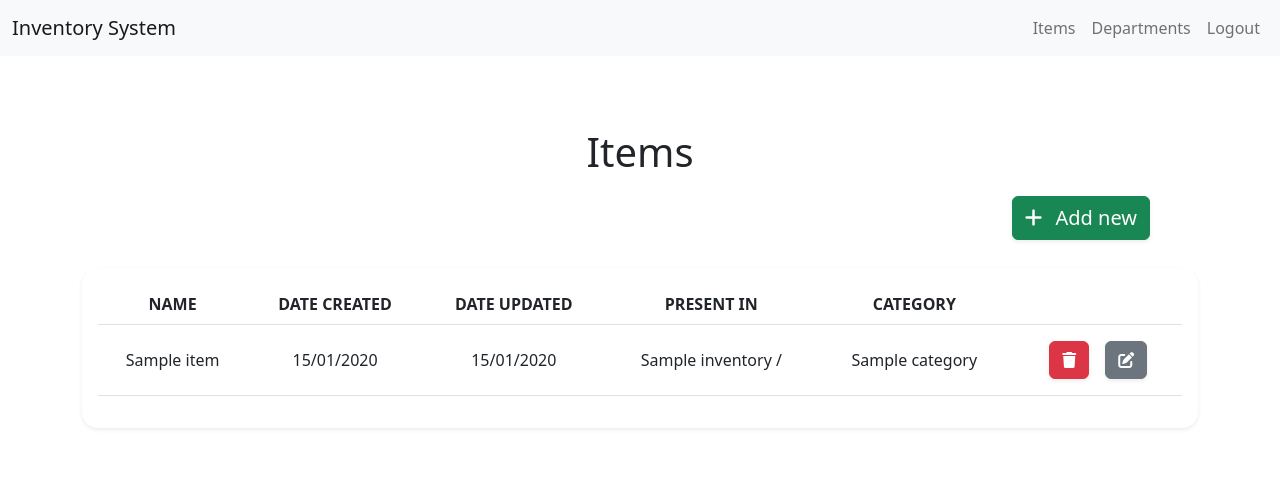
After one commit to ardu1na/core, a Django app: template templates/items.html in a window 1280 px wide. The commit adds this page. Shown: the top 499 px of the page. Run offline with Django 3.2, Linux system fonts and the light colour scheme; the template is opened without the code that fills it: most values are stand-ins (such as "Sample title", 1, 10 or a date in 2020); form fields are guessed from the names that the template uses; some libraries are stand-ins or nearby versions.

Commit message:
items crud views almost done

```diff
--- a/core/views.py
+++ b/core/views.py
@@ -1,6 +1,5 @@
 
 from django.urls import reverse_lazy
-from django.views.generic import View
 from django.contrib.auth.views import LogoutView, LoginView
 
 class Logout(LogoutView):
--- /dev/null
+++ b/templates/deleteitem.html
@@ -0,0 +1,23 @@
+
+
+<!--Delete Client Modal -->
+    <div class="modal-dialog modal-dialog-centered">
+        <div class="modal-content">
+
+                <div class="modal-body text-center py-5">
+                    <p class="fs-5 my-2">Deleting {{item.name}}...</p>
+                    <h4 class="fs-2 my-2">¿Are you sure?</h4>
+
+                    <div class="form-floating mt-5">
+                        <a href="{% url 'items' %}" class="btn fs-7 mx-2">
+                            <i class="fa-solid fa-arrow-left me-2 fs-7"></i> Nop, go back
+                        </a>
+                        <a href="{% url 'deleteitem' id=item.id %}" class="shadow-sm btn btn-danger fs-6 p-3">
+                            <i class="fa-regular fa-trash-can fs-5 me-1"></i> Yes, delete it!
+                        </a>
+                    </div>
+                </div>
+
+        </div>
+    </div>
+<!-- END Delete Client Modal -->
--- /dev/null
+++ b/templates/items.html
@@ -0,0 +1,141 @@
+{% extends 'layout/base.html' %}
+{% block 'title' %} Items {% endblock %}
+
+{% block 'content' %}
+
+
+
+    <!-- Add Item Modal -->
+    <div class="modal fade " id="addItem" tabindex="-1" aria-labelledby="addItemLabel" aria-hidden="true">
+        <div class="modal-dialog modal-dialog-centered">
+            <div class="modal-content">
+                <div class="modal-header">
+                    <h1 class="modal-title fs-5" id="addItemLabel">Add a new Item</h1>
+                    <button type="button" class="btn-close" data-bs-dismiss="modal" aria-label="Close"></button>
+                </div>
+
+                <!--- ADD  ITEM FORM -->
+                <form  method="post">
+                    {% csrf_token %}
+                    <div class="modal-body">
+                        <div class="form-group mb-5 d-flex flex-row">
+                            {{addform.name}}
+                        </div>
+                        <div class="fs-5">
+                            Category
+                        </div>
+                        <div class=" my-3 d-flex flex-row m-auto">
+                            <div class="col-11">   {{addform.category}}                             </div>
+                            <div><a href="#" class="btn btn-outline-primary"><i class="fs-5 fa-solid fa-plus"></i></a></div>
+                        </div>
+                    </div>
+                    <div class="modal-footer">
+                        <div class="d-flex text-center">
+                            <button type="submit" class="btn btn-primary px-3" name="additem">
+                            <i class="fa-solid fa-check me-2"></i> Submit</button>
+                        </div>
+                    </div>
+                </form>
+
+            </div>
+        </div>
+    </div>
+    <!-- END Add Item Modal -->
+
+
+
+    <!-- DELETE ITEM ALERT -->
+    <div class="my-2">
+        {% if 'deleted' in request.GET %}
+        <div class="alert alert-danger alert-dismissible fade show mx-5" role="alert">
+            <i class="fa-regular fa-circle-xmark me-2"></i> Item deleted!
+            <button type="button" class="btn-close" data-bs-dismiss="alert" aria-label="Close"></button>
+        </div>
+        {% endif %}
+    </div>
+    <!-- ADD ITEM ALERT -->
+    <div class="my-2">
+        {% if 'added' in request.GET %}
+        <div class="alert alert-success alert-dismissible fade show mx-5" role="alert">
+            ☑ Item added successfully!
+            <button type="button" class="btn-close" data-bs-dismiss="alert" aria-label="Close"></button>
+        </div>
+        {% endif %}
+    </div>
+
+
+
+
+    <div class="container py-5 ">
+        <h1 class="my-3 text-center">Items</h1>
+
+
+        <div class="py-1 d-flex flex-row-reverse mx-5">
+            <button type="button" class="btn btn-success fs-5 shadow-sm" data-bs-toggle="modal" data-bs-target="#addItem">
+                <i class="fa-solid fa-plus me-2"></i> Add new
+            </button>
+        </div>
+
+
+        {% if items %}
+
+        <!-- TABLE ALL itemS -->
+        <div class="py-3 px-3 my-4 rounded-4 shadow-sm bg-white text-center">
+            <table class="table align-middle table-hover rounded">
+                <thead>
+                <tr>
+                    <th scope="col">NAME</th>
+                    <th scope="col">DATE CREATED</th>
+                    <th scope="col">DATE UPDATED</th>
+                    <th scope="col">PRESENT IN</th>
+                    <th scope="col">CATEGORY</th>
+
+                    <th class="text-center"></th>
+                </tr>
+                </thead>
+                <tbody>
+                    {% for item in items %}
+                        <tr>
+                            <td>{{item.name}}</td>
+                            <td>{{item.created_at|date:"d/m/Y"}}</td>
+                            <td>{{item.updated_at|date:"d/m/Y"}}</td>
+                            <td>
+                                {% for inventory in item.inventory.all %}
+                                    {{inventory}} /
+                                {% endfor %}
+                            </td>
+
+                            <td>{{item.category}}</td>
+
+                            <!-- ACTION BUTTONS -->
+                            <td class="text-center borderless align-content-end">
+
+                                <!-- delete BUTTON -->
+                                <button type="button" class="shadow-sm btn btn-danger m-2" data-bs-toggle="modal" data-bs-target="#deleteitem{{item.id}}">
+                                    <i class="fa-solid fa-trash fs-7 "></i>
+                                </button>
+
+                                <div class="modal fade " id="deleteitem{{item.id}}" tabindex="-1" aria-labelledby="deleteitemLabel" aria-hidden="true">
+                                    {% include 'deleteitem.html' %}
+                                </div>
+
+
+                                <!-- edit BUTTON -->
+                                <a href="#" class="shadow-sm btn btn-secondary mx-1 m-2">
+                                    <i class="fa-solid fa-pen-to-square"></i>
+                                </a>
+
+                            </td>
+                        </tr>
+                    {% endfor %}
+                </tbody>
+            </table>
+        </div>     <!-- END TABLE ALL itemS -->
+
+
+        {% else %}
+            <p> No items recorded </p>
+        {% endif %}
+
+    </div>
+{% endblock %}
--- a/templates/layout/base.html
+++ b/templates/layout/base.html
@@ -25,6 +25,9 @@
 
 
         {% block 'scripts' %}
+            <!-- ICONS CDN -->
+            <script src="https://kit.fontawesome.com/1046136ced.js" crossorigin="anonymous"></script>
+
             <!-- BOOSTRAP CDN FOR SIMPLE ANIMATIONS -->
             <script src="https://cdn.jsdelivr.net/npm/bootstrap@5.2.3/dist/js/bootstrap.bundle.min.js" integrity="sha384-kenU1KFdBIe4zVF0s0G1M5b4hcpxyD9F7jL+jjXkk+Q2h455rYXK/7HAuoJl+0I4" crossorigin="anonymous"></script>
 
--- a/templates/layout/includes/header.html
+++ b/templates/layout/includes/header.html
@@ -9,10 +9,10 @@
       <div class="collapse navbar-collapse" id="navbarNav">
         <ul class="navbar-nav ms-auto">
           <li class="nav-item">
-            <a class="nav-link" href="#">Items</a>
+            <a class="nav-link" href="{% url 'items' %}">Items</a>
           </li>
           <li class="nav-item">
-            <a class="nav-link" href="#">Departments</a>
+            <a class="nav-link" href="{% url 'departments' %}">Departments</a>
           </li>
           <li class="nav-item">
             <a class="nav-link" href="{% url 'logout' %}">Logout</a>
```
Also changed, not shown: inventory/forms.py (added, +25 -0 lines), inventory/models.py (+4 -3 lines), inventory/urls.py (+6 -1 lines), inventory/views.py (+50 -6 lines), templates/departments.html (added, +25 -0 lines), templates/index.html (+7 -10 lines).
